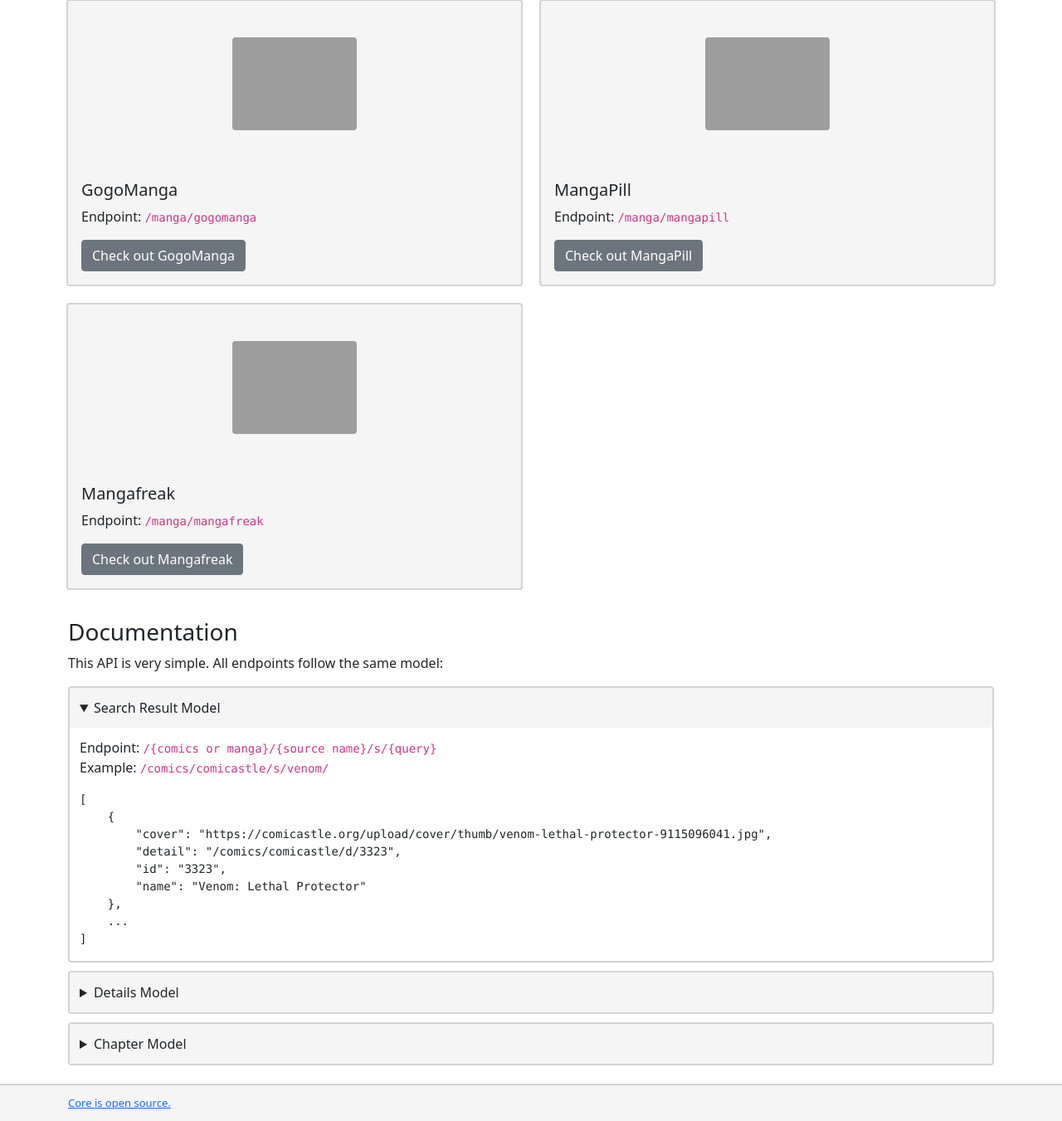
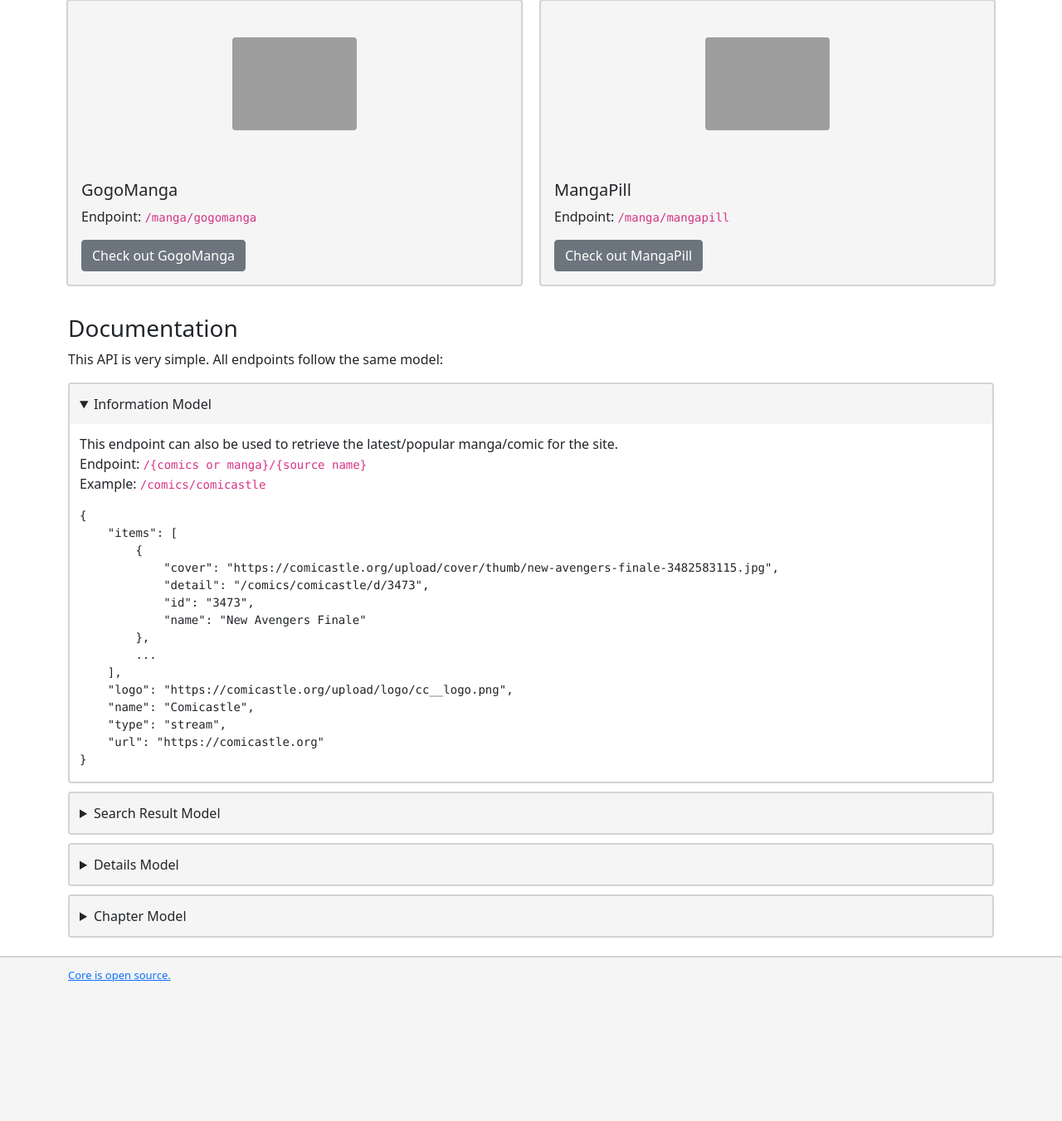
Before and after one commit to crxssed7/core, a Flask app: page / in a window 1280 px wide, after a click on "Information Model". Shown: the part 694-2045 px from the top of the page at 83% size. After the commit the page ends 1877 px from the top, so only its background shows below. Run offline with Flask 2, Linux system fonts and the light colour scheme; grey boxes are pictures that could not be loaded.

Commit message:
remove mangafreak

```diff
--- a/src/apps/manga/views.py
+++ b/src/apps/manga/views.py
@@ -1,7 +1,6 @@
 from flask import Blueprint, jsonify
 from .routes import mangapill
 from .routes import gogomanga
-from .routes import mangafreak
 
 from sources import SOURCES
 
@@ -20,5 +19,3 @@
 manga.add_url_rule('/gogomanga/s/<query>/', 'gogomanga_search', gogomanga.gogomanga_search)
 manga.add_url_rule('/gogomanga/d/<mangaid>/', 'gogomanga_detail', gogomanga.gogomanga_detail)
 manga.add_url_rule('/gogomanga/d/<mangaid>/<int:number>/', 'gogomanga_chapter', gogomanga.gogomanga_chapter)
-
-manga.add_url_rule('/mangafreak/', 'mangafreak_info', mangafreak.mangafreak_info)
--- a/src/sources.py
+++ b/src/sources.py
@@ -33,14 +33,6 @@
             'type': 'stream',
             'logo': 'https://i.ibb.co/hW5vhqT/mpill.png',
             'url': 'https://mangapill.com'
-        },
-        {
-            'name': 'Mangafreak',
-            'endpoint': '/manga/mangafreak',
-            'search_endpoint': '/manga/mangafreak/s/<query>',
-            'type': 'stream',
-            'logo': 'https://64.media.tumblr.com/avatar_74828f58cdcd_128.pnj',
-            'url': 'https://w13.mangafreak.net'
         }
     ]
 }
--- a/src/templates/index.html
+++ b/src/templates/index.html
@@ -125,6 +125,30 @@
         <p>This API is very simple. All endpoints follow the same model:</p>
 
         <details>
+            <summary>Information Model</summary>
+            <div class="docs">
+                <p style="margin: 0px;">This endpoint can also be used to retrieve the latest/popular manga/comic for the site.</p>
+                <p style="margin: 0px;">Endpoint: <code>/{comics or manga}/{source name}</code></p>
+                <p>Example: <code>/comics/comicastle</code></p>
+                <pre>{
+    "items": [
+        {
+            "cover": "https://comicastle.org/upload/cover/thumb/new-avengers-finale-3482583115.jpg",
+            "detail": "/comics/comicastle/d/3473",
+            "id": "3473",
+            "name": "New Avengers Finale"
+        },
+        ...
+    ],
+    "logo": "https://comicastle.org/upload/logo/cc__logo.png",
+    "name": "Comicastle",
+    "type": "stream",
+    "url": "https://comicastle.org"
+}</pre>
+            </div>
+        </details>
+
+        <details>
             <summary>Search Result Model</summary>
             <div class="docs">
                 <p style="margin: 0px;">Endpoint: <code>/{comics or manga}/{source name}/s/{query}</code></p>
```
Also changed, not shown: src/apps/manga/routes/mangafreak.py (deleted, +0 -64 lines).
